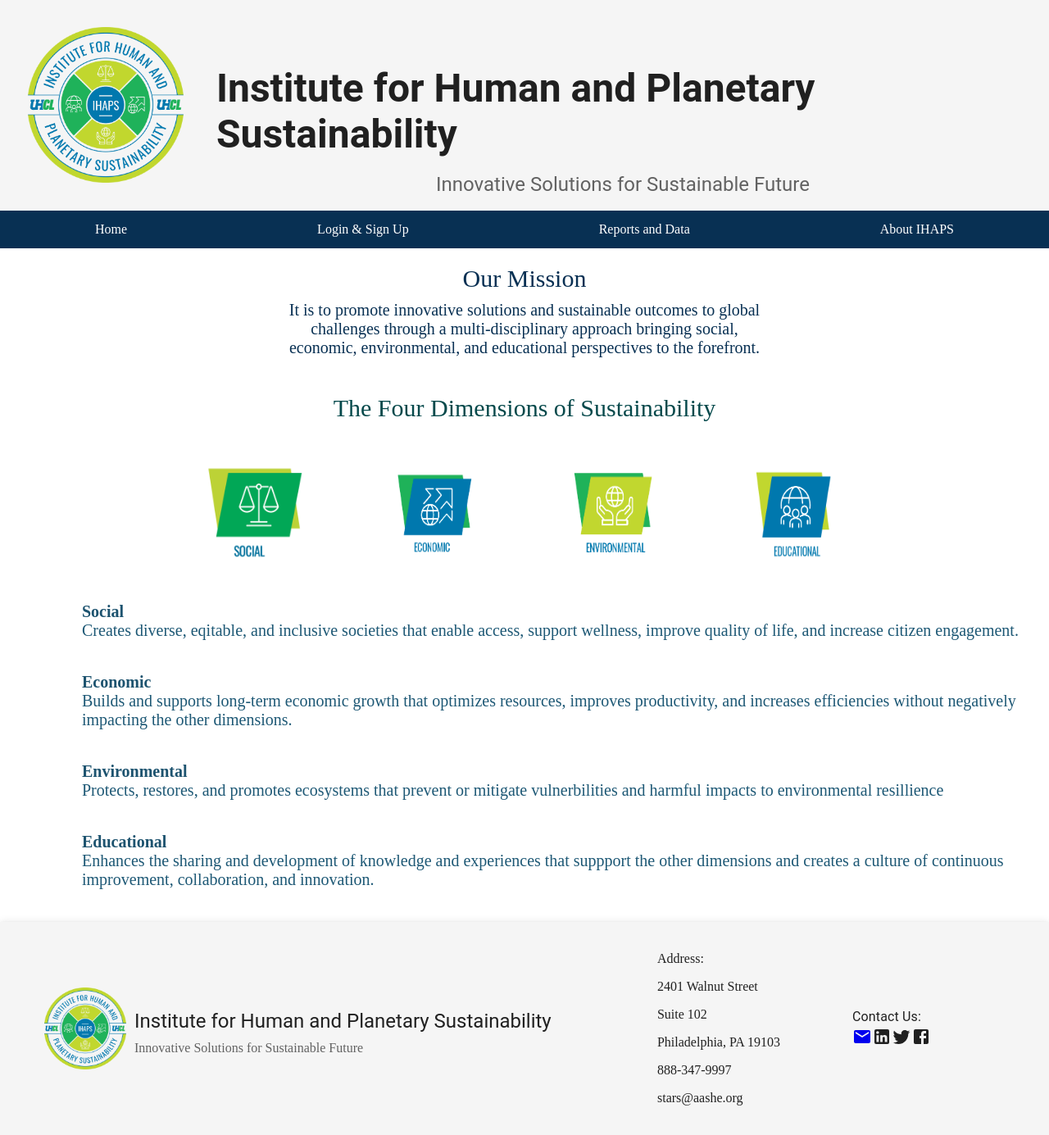
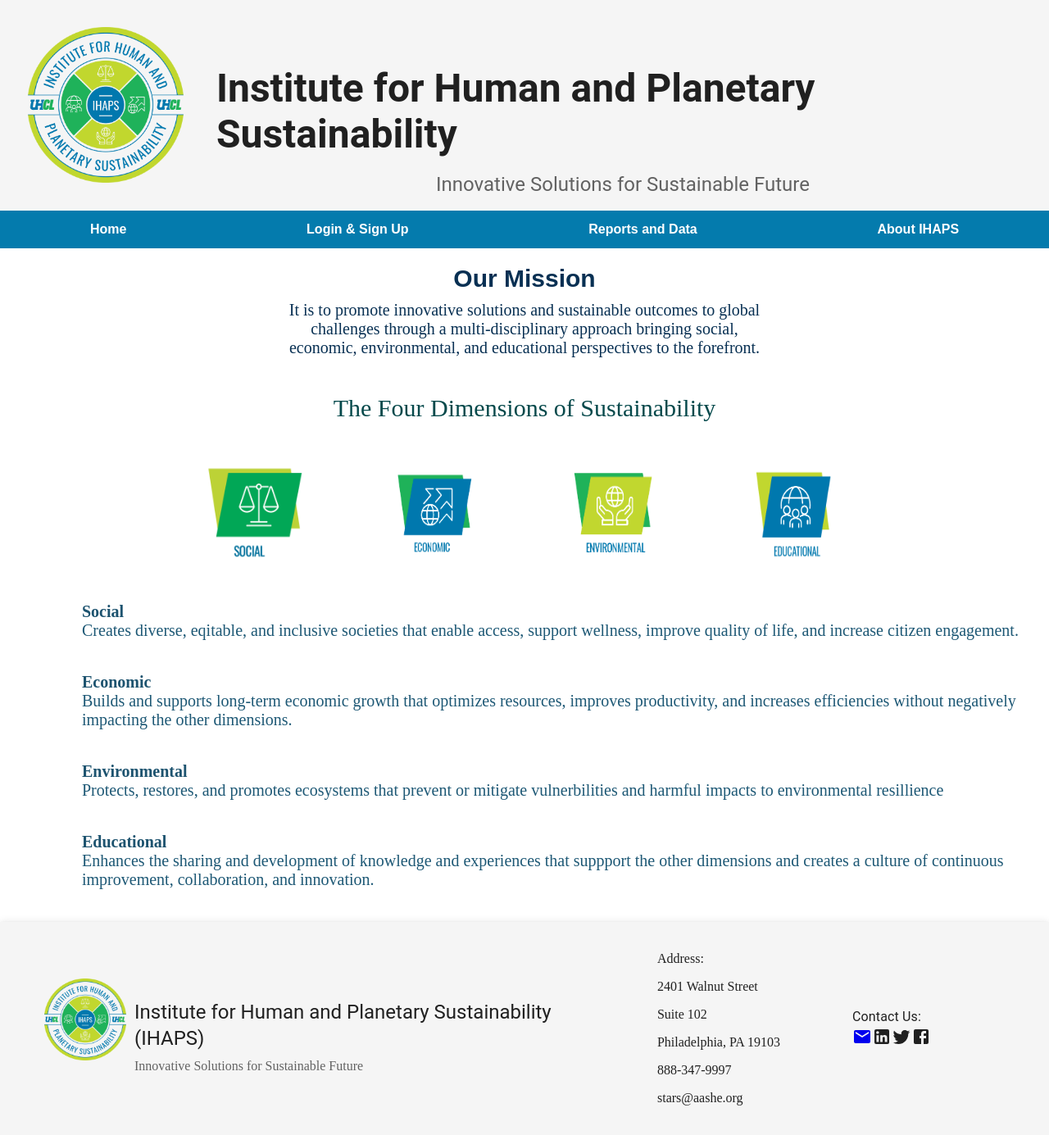
Before and after one commit to sdpreddy1998/IHAPS, a React (Create React App) app in the folder IHAPS-master/: page /#/ in a window 1280 px wide. Shown: the whole page at 82% size. Built offline with nearby package versions, Linux system fonts and the light colour scheme.

Commit message:
chnaged BG colors for Navigation bar

```diff
--- a/IHAPS-master/src/App.css
+++ b/IHAPS-master/src/App.css
@@ -97,6 +97,8 @@
 .heading{
   margin-top: 20px;
   font-size: 30px;
+  font-family:sans-serif;
+  font-weight: bold;
   color: rgb(8,48,83);
   display: flex;
   justify-content: center;
@@ -315,24 +317,29 @@
   flex-direction: row;
 }
 .navbar {
-  overflow: hidden;
   background-color: #333;
   list-style-type: none;
   margin: 0;
   padding: 0;
   overflow: hidden;
-  background-color:rgb(8,48,83);
+  background-color:#047bad;
+  font-family:sans-serif;
   display: flex;
+  cursor: pointer;
   justify-content: space-around;
 }
 
 .navbar a {
   float: left;
+  cursor: pointer;
   font-size: 16px;
-  color: white;
+  font-weight: bold;
+  color:aqua;
   text-align: center;
   padding: 14px 16px;
+  font-family: sans-serif;
   text-decoration: none;
+  background-color: #0a5c80;
 }
 
 .dropdown {
@@ -342,6 +349,8 @@
 
 .dropdown .dropbtn {
   font-size: 16px;
+  font-weight:bold;
+  font-family: sans-serif;
   border: none;
   outline: none;
   color: white;
@@ -352,11 +361,12 @@
 }
 
 .navbar a:hover, .dropdown:hover .dropbtn {
-  background-color:rgb(8,48,83);
+  background: color #1e4e63;;
 }
 
 .dropdown-content {
   display: none;
+  font-family: sans-serif;
   position: absolute;
   background-color: rgb(8,48,83);
   min-width: 160px;
@@ -374,7 +384,7 @@
 }
 
 .dropdown-content a:hover {
-  background-color: #ddd;
+  background-color: #063c53;
 }
 
 .dropdown:hover .dropdown-content {
--- a/IHAPS-master/src/Footer.js
+++ b/IHAPS-master/src/Footer.js
@@ -17,7 +17,7 @@
                         </Typography>
                         <div classname="appbar-row">
                             <Typography component="h1" variant="h5" color="textPrimary" gutterBottom style={{ textAlign: "left", marginTop: 35, marginLeft: 20,width:"700px" }}>
-                                Institute for Human and Planetary Sustainability
+                                Institute for Human and Planetary Sustainability (IHAPS)
                             </Typography>
                             <Typography align="center" variant="h7" color="textSecondary" paragraph style={{ textAlign: "left", marginLeft: 20 }}>
                                 Innovative Solutions for Sustainable Future
--- a/IHAPS-master/src/StaffDevelopment.js
+++ b/IHAPS-master/src/StaffDevelopment.js
@@ -10,7 +10,7 @@
 
     return (
         <>
-            <div className="main_container" style={{ backgroundColor: "rgb(223,246,221)" }}>
+            <div className="main_container" style={{ backgroundColor:"skyblue"}}>
                 <Appbar/>
                 <div className='course-heading'>
                     Staff Professional Development
```
